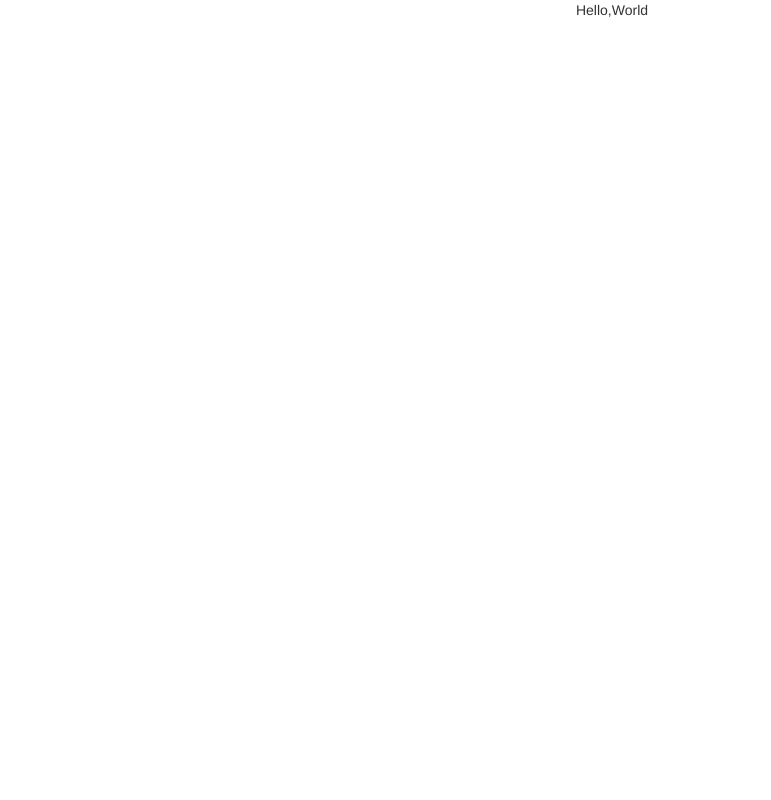
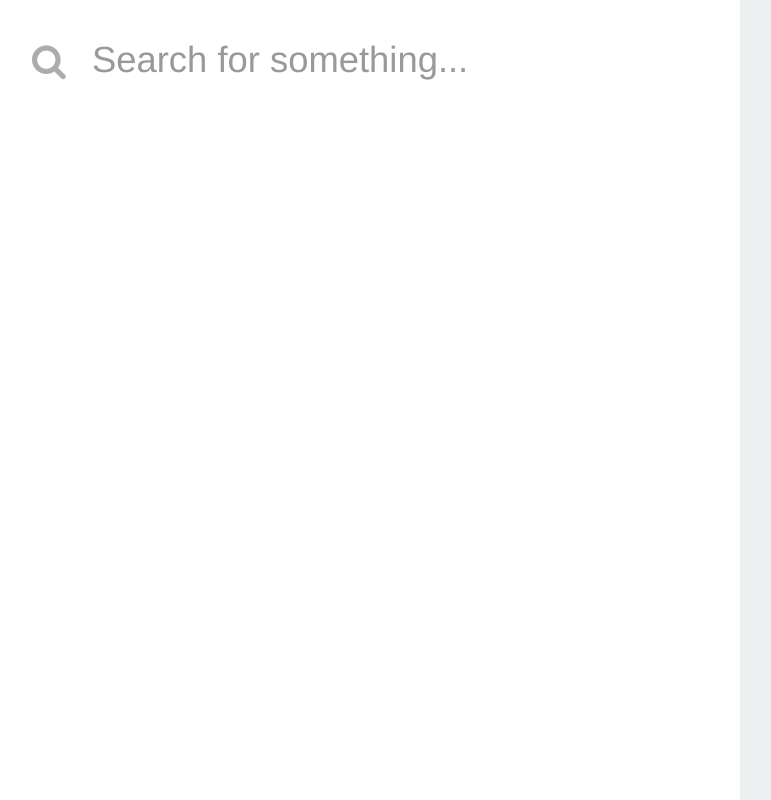
Before and after one commit to gwu205/react-gifs, a React app: page / in a window 1280 px wide. Shown: the whole page, without its empty margins (28-799 px from the left). Built offline with nearby package versions, Linux system fonts and the light colour scheme.

Commit message:
add search component

```diff
--- a/assets/stylesheets/application.scss
+++ b/assets/stylesheets/application.scss
@@ -12,6 +12,7 @@ body {
 #root > div {
   display: flex;
   height: 100vh;
+  width: 100vw;
 }
 
 .left-scene {
--- /dev/null
+++ b/src/components/app.jsx
@@ -0,0 +1,17 @@
+import React, { Component } from 'react';
+import Search from './search'
+
+class App extends Component {
+    render() {
+        return (
+            <div>
+                <div className="left-scene">
+                    <Search />
+                </div>
+                <div className="right-scene"></div>
+            </div>
+        )
+    }
+}
+
+export default App;
--- /dev/null
+++ b/src/components/search.jsx
@@ -0,0 +1,15 @@
+import React, { Component } from 'react';
+
+class Search extends Component {
+    constructor(props) {
+        super(props);
+    }
+
+    render() {
+        return (
+            <input className="form-search form-control" placeholder="Search for something..."></input>
+        )
+    }
+}
+
+export default Search;
--- a/src/index.jsx
+++ b/src/index.jsx
@@ -1,14 +1,12 @@
 import React from 'react';
 import ReactDOM from 'react-dom';
+import App from './components/app'
 
 import '../assets/stylesheets/application.scss';
 
 const Hello = ({ name }) => {
   return (
-    <div>
-      Hello,
-      {name}
-    </div>
+    <App />
   );
 };
 
--- a/templates/index.html
+++ b/templates/index.html
@@ -3,7 +3,7 @@
   <head>
     <meta charset="UTF-8">
     <link rel="stylesheet" href="https://maxcdn.bootstrapcdn.com/bootstrap/3.3.7/css/bootstrap.min.css">
-    <title>React boilerplate</title>
+    <link href="https://stackpath.bootstrapcdn.com/font-awesome/4.7.0/css/font-awesome.min.css" rel="stylesheet" integrity="sha384-wvfXpqpZZVQGK6TAh5PVlGOfQNHSoD2xbE+QkPxCAFlNEevoEH3Sl0sibVcOQVnN" crossorigin="anonymous">    <title>React Giphy</title>
   </head>
   <body>
     <div id="root"></div>
```
